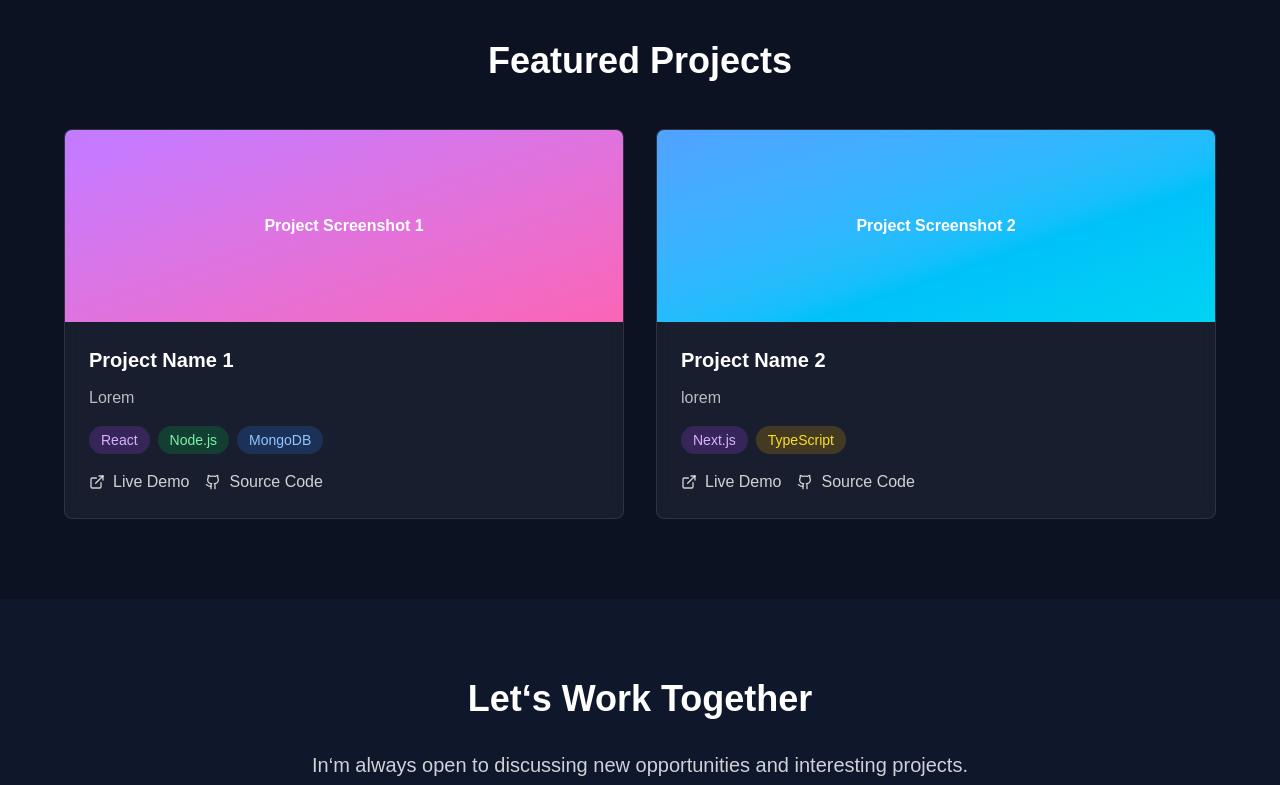
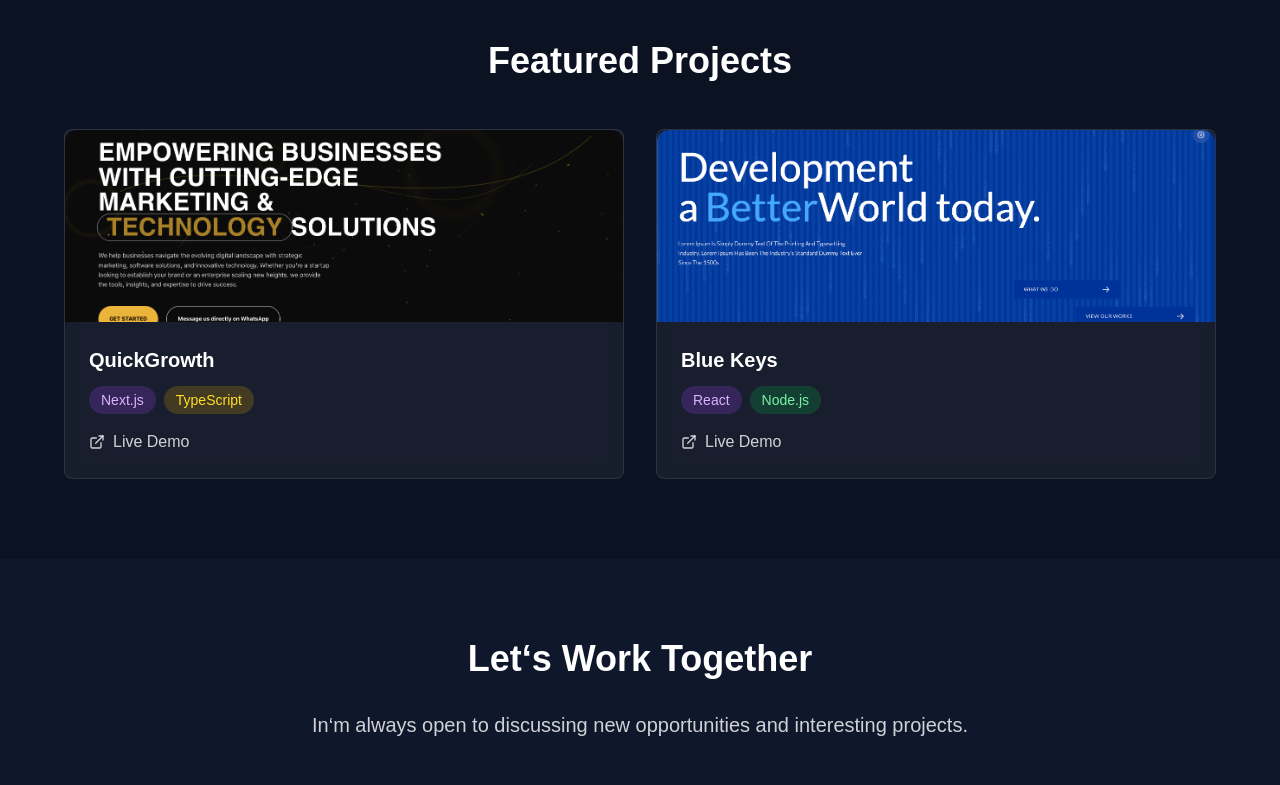
Before and after one commit to valastar/navidev, a Next.js app: page / in a window 1280 px wide. Shown: the part 1660-2445 px from the top of the page. Built offline with nearby package versions, Linux system fonts and the light colour scheme.

Commit message:
projects

```diff
--- a/src/app/hero/page.tsx
+++ b/src/app/hero/page.tsx
@@ -3,6 +3,7 @@
 
 import React from 'react';
 import { Github, Linkedin, Mail, ExternalLink, Code, Database, Globe, Smartphone } from 'lucide-react';
+import Image from "next/image";
 
 export default function Portfolio() {
   return (
@@ -199,55 +200,62 @@ export default function Portfolio() {
           <div className="grid lg:grid-cols-2 gap-8">
             {/* Project 1 */}
                         <div className="bg-white/5 backdrop-blur-sm border border-white/10 rounded-lg overflow-hidden hover:scale-105 transition-transform">
-              <div className="h-48 bg-gradient-to-br from-purple-400 to-pink-400 flex items-center justify-center">
-                <span className="text-white font-semibold">Project Screenshot 1</span>
+              <div className="h-48 relative overflow-hidden rounded-t-xl">
+                <Image
+                  src="/projects/qg.png"
+                  alt="Project Screenshot 2"
+                  fill
+                  className="object-cover"
+                />
               </div>
               <div className="p-6">
-                <h3 className="text-xl font-semibold text-white mb-3">Project Name 1</h3>
-                <p className="text-white/70 mb-4">
-                  Lorem
-                </p>
+                <h3 className="text-xl font-semibold text-white mb-3">QuickGrowth</h3>
                 <div className="flex flex-wrap gap-2 mb-4">
-                  <span className="bg-purple-500/20 text-purple-300 px-3 py-1 rounded-full text-sm">React</span>
-                  <span className="bg-green-500/20 text-green-300 px-3 py-1 rounded-full text-sm">Node.js</span>
-                  <span className="bg-blue-500/20 text-blue-300 px-3 py-1 rounded-full text-sm">MongoDB</span>
+                  <span className="bg-purple-500/20 text-purple-300 px-3 py-1 rounded-full text-sm">Next.js</span>
+                  <span className="bg-yellow-500/20 text-yellow-300 px-3 py-1 rounded-full text-sm">TypeScript</span>
                 </div>
                 <div className="flex space-x-4">
-                  <button className="flex items-center text-white/80 hover:text-white transition-colors">
+                  <a
+                    href="https://qg-page.vercel.app/"
+                    target="_blank"
+                    rel="noopener noreferrer"
+                    className="flex items-center text-white/80 hover:text-white transition-colors"
+                  >
                     <ExternalLink className="w-4 h-4 mr-2" />
                     Live Demo
-                  </button>
-                  <button className="flex items-center text-white/80 hover:text-white transition-colors">
-                    <Github className="w-4 h-4 mr-2" />
-                    Source Code
-                  </button>
+                  </a>
                 </div>
               </div>
             </div>
 
             {/* Project 2 */}
             <div className="bg-white/5 backdrop-blur-sm border border-white/10 rounded-lg overflow-hidden hover:scale-105 transition-transform">
-              <div className="h-48 bg-gradient-to-br from-blue-400 to-cyan-400 flex items-center justify-center">
-                <span className="text-white font-semibold">Project Screenshot 2</span>
+
+              <div className="h-48 relative overflow-hidden rounded-t-xl">
+                <Image
+                  src="/projects/bluekeys.png"
+                  alt="Project Screenshot 1"
+                  fill
+                  className="object-cover"
+                />
               </div>
               <div className="p-6">
-                <h3 className="text-xl font-semibold text-white mb-3">Project Name 2</h3>
-                <p className="text-white/70 mb-4">
-                  lorem
-                </p>
+                <h3 className="text-xl font-semibold text-white mb-3">Blue Keys</h3>
                 <div className="flex flex-wrap gap-2 mb-4">
-                  <span className="bg-purple-500/20 text-purple-300 px-3 py-1 rounded-full text-sm">Next.js</span>
-                  <span className="bg-yellow-500/20 text-yellow-300 px-3 py-1 rounded-full text-sm">TypeScript</span>
+                  <span className="bg-purple-500/20 text-purple-300 px-3 py-1 rounded-full text-sm">React</span>
+                  <span className="bg-green-500/20 text-green-300 px-3 py-1 rounded-full text-sm">Node.js</span>
                 </div>
                 <div className="flex space-x-4">
-                  <button className="flex items-center text-white/80 hover:text-white transition-colors">
+                  <a
+                    href="https://blue-keys.vercel.app/"
+                    target="_blank"
+                    rel="noopener noreferrer"
+                    className="flex items-center text-white/80 hover:text-white transition-colors"
+                  >
                     <ExternalLink className="w-4 h-4 mr-2" />
                     Live Demo
-                  </button>
-                  <button className="flex items-center text-white/80 hover:text-white transition-colors">
-                    <Github className="w-4 h-4 mr-2" />
-                    Source Code
-                  </button>
+                  </a>
+
                 </div>
               </div>
             </div>
```
Also changed, not shown: public/projects/bluekeys.png (added), public/projects/qg.png (added). Lines whose indentation alone changed are shown as unchanged.
